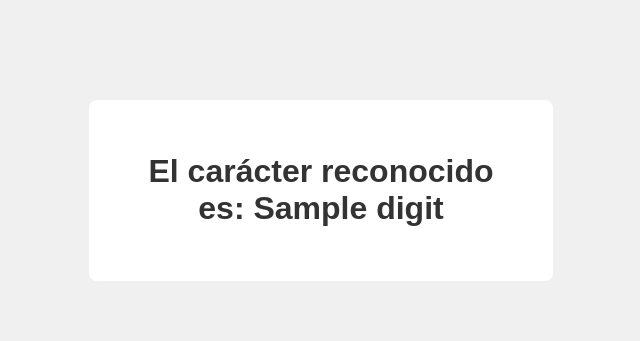
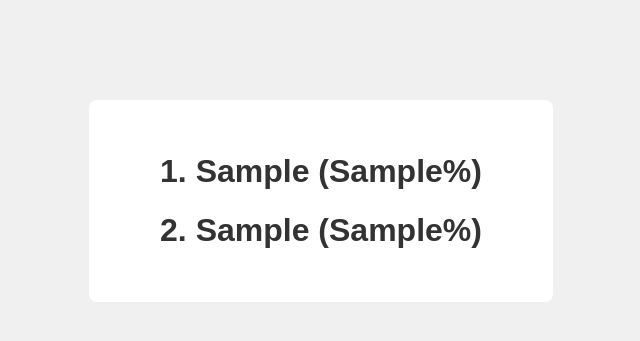
Before and after one commit to davidcabrero/ReconocerCaracteres, a Flask app: template templates/result.html in a window 1280 px wide. Shown: the top 341 px of the page, without its empty margins (319-959 px from the left). Run offline with Flask 3, Linux system fonts and the light colour scheme; the template is opened without the code that fills it: most values are stand-ins (such as "Sample title", 1, 10 or a date in 2020).

Commit message:
Añadido porcentaje de puntuación y segundo caracter en resultados

```diff
--- a/app.py
+++ b/app.py
@@ -25,14 +25,23 @@ def preprocess_image(image):
 @app.route("/", methods=["GET", "POST"])
 def home():
     if request.method == "POST":
-        file = request.files["file"] # Obtener archivo
+        file = request.files["file"]
         if file:
-            image = Image.open(io.BytesIO(file.read())) # Leer imagen
-            processed_image = preprocess_image(image) # Preprocesar imagen
-            prediction = model.predict(processed_image) # Realizar predicción
-            index = np.argmax(prediction)  # Obtener la clase con mayor probabilidad
-            character = classes[index]  # Convertir índice en carácter
-            return render_template("result.html", digit=character)
+            image = Image.open(io.BytesIO(file.read()))
+            processed_image = preprocess_image(image)
+            prediction = model.predict(processed_image)[0]
+            top_indices = np.argsort(prediction)[::-1][:2]
+            first_char = classes[top_indices[0]]
+            second_char = classes[top_indices[1]]
+            first_prob = prediction[top_indices[0]] * 100
+            second_prob = prediction[top_indices[1]] * 100
+            return render_template(
+                "result.html",
+                first_char=first_char,
+                second_char=second_char,
+                first_prob=first_prob,
+                second_prob=second_prob
+            )
     return render_template("home.html")
 
 if __name__ == "__main__":
--- a/templates/result.html
+++ b/templates/result.html
@@ -24,7 +24,8 @@
 </head>
 <body>
     <div class="container">
-        <h1>El carácter reconocido es: {{ digit }}</h1>
+        <h1>1. {{ first_char }} ({{ first_prob }}%)</h1>
+        <h1>2. {{ second_char }} ({{ second_prob }}%)</h1>
     </div>
 </body>
 </html>
```
Also changed, not shown: 1 other file.
